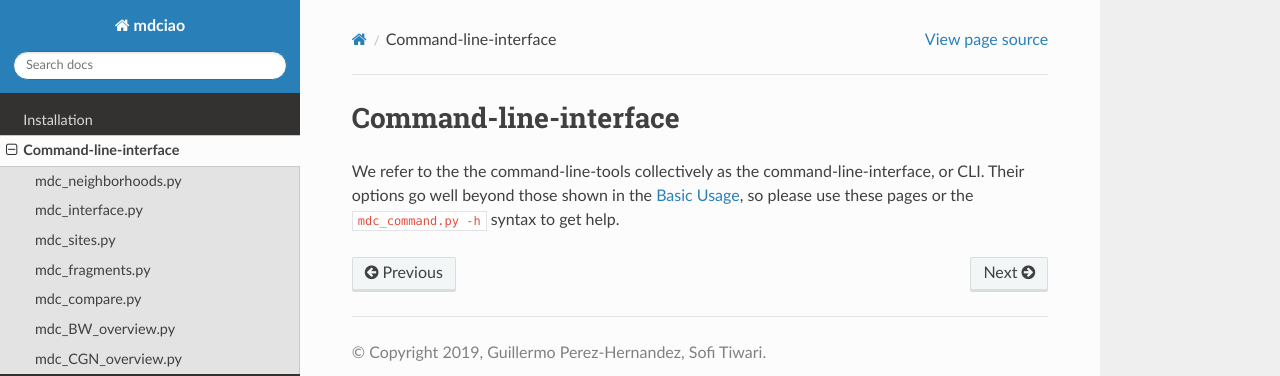
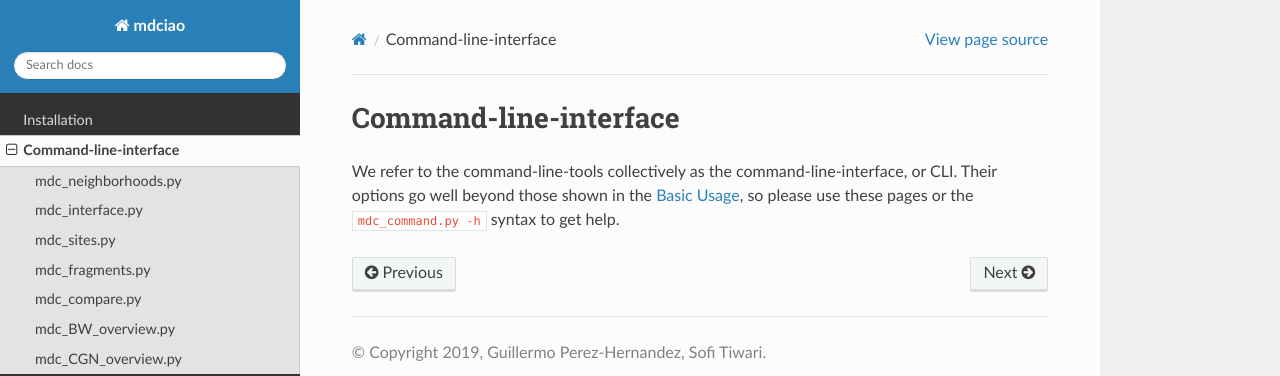
Before and after one commit to gph82/mdciao, a Sphinx documentation site: the page built from doc/cli_cli/cli_cli.rst, in a window 1280 px wide. Shown: the top 376 px of the page. Built offline with Sphinx 7.4.7 and the Read the Docs theme 2.0.0, drawn with Linux system fonts in a browser that asks for light colours.

Commit message:
[docs] new images and typos

```diff
--- a/doc/cli_cli/cli_cli.rst
+++ b/doc/cli_cli/cli_cli.rst
@@ -2,7 +2,7 @@
 
 Command-line-interface
 ======================
-We refer to the the command-line-tools collectively as the command-line-interface, or CLI. Their options go well beyond those shown in the :ref:`minimal_example`, so please use these pages or the ``mdc_command.py -h`` syntax to get help.
+We refer to the command-line-tools collectively as the command-line-interface, or CLI. Their options go well beyond those shown in the :ref:`minimal_example`, so please use these pages or the ``mdc_command.py -h`` syntax to get help.
 
 
 .. toctree::
```
Also changed, not shown: doc/index.rst (+5 -2 lines), 4 other files.
